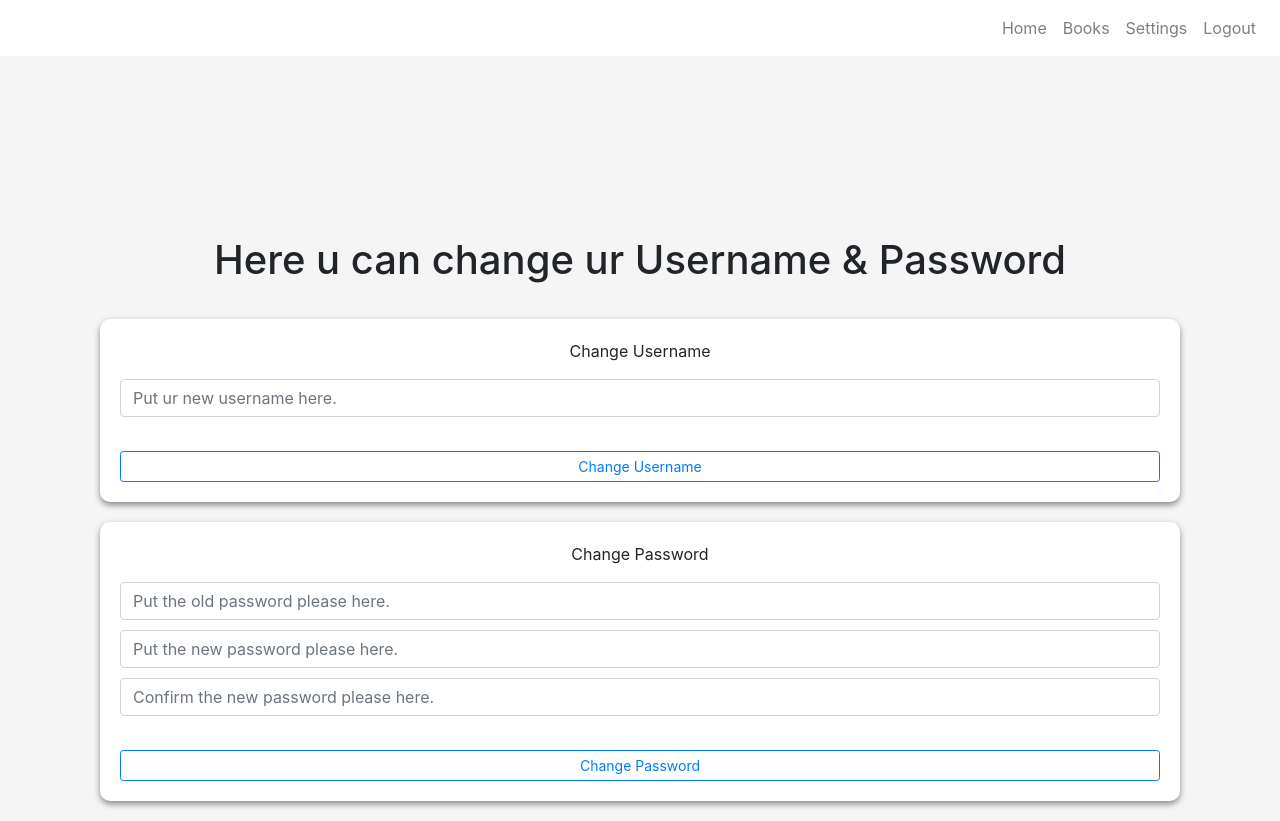
After one commit to viniciusvn/loginpage-flask, a Flask app: page /settings in a window 1280 px wide. The commit adds this page. Run offline with Flask 2, Linux system fonts and the light colour scheme; the visitor is signed in with stand-in values (Sample User, id 1); some libraries are stand-ins or nearby versions.

Commit message:
New page Setting.

```diff
--- a/website/auth.py
+++ b/website/auth.py
@@ -16,14 +16,14 @@ def create():
     db.session.add(new_book)
     db.session.commit()
 
-    return redirect(url_for('views.home'))
+    return redirect(url_for('views.books'))
 
 @auth.route('/delete/<int:book_id>')
 def delete(book_id):
     book_delete = Books.query.filter_by(id = book_id).first()
     db.session.delete(book_delete)
     db.session.commit()
-    return redirect(url_for('views.home'))
+    return redirect(url_for('views.books'))
 
 @auth.route('/update/<int:book_id>', methods=['POST'])
 def update_book(book_id):
@@ -33,7 +33,7 @@ def update_book(book_id):
     book_update.title = new_title
     book_update.author = new_author
     db.session.commit()
-    return redirect(url_for('views.home'))
+    return redirect(url_for('views.books'))
 
 
 @auth.route('/change-status/<int:book_id>')
@@ -41,7 +41,7 @@ def change_status(book_id):
     book_status = Books.query.filter_by(id=book_id).first()
     book_status.read = not book_status.read
     db.session.commit()
-    return redirect(url_for('views.home'))
+    return redirect(url_for('views.books'))
 
 
 @auth.route('/login', methods=['GET', 'POST'])
@@ -101,3 +101,44 @@ def signup():
             return redirect(url_for('views.home'))
 
     return render_template("sign_up.html", user=current_user)
+
+@auth.route('/changeusername', methods=['POST'])
+def changeusername():
+    if request.method == 'POST':
+        newusername = request.form.get('newusername')
+        changeusername = User.query.filter_by(id = current_user.id).first()
+        changeusername.username = newusername
+        db.session.commit()
+        flash('The Username has change successful', category='sucess')
+        return redirect(url_for('auth.settings'))
+
+
+    return render_Template("settings.html", user=current_user)
+@auth.route('/changepassword', methods=['POST'])
+def changepassword():
+    if request.method == 'POST':
+        oldpassword = request.form.get('oldpassword')
+        newpassword = request.form.get('newpassword')
+        confirmpassword = request.form.get('confirmpassword')
+
+        if newpassword == oldpassword:
+            flash('The password can not be equal to the current password!', category='error')
+            return redirect(url_for('auth.settings'))
+        elif newpassword != confirmpassword:
+            flash('The new password and confirm password is not equal!')
+            return redirect(url_for('auth.settings'))
+        elif newpassword == confirmpassword:
+            flash('The new password has change!')
+            changepassword = User.query.filter_by(id = current_user.id).first()
+            newpasswordhash = generate_password_hash(newpassword, method='sha256')
+            changepassword.password = newpasswordhash
+            db.session.commit()
+            flash('The change password has successful', category='success')
+            return redirect(url_for('auth.settings'))
+
+    return render_template("settings.html", user=current_user)
+
+@auth.route('/settings', methods=['GET', 'POST'])
+@login_required
+def settings():
+    return render_template("settings.html", user =current_user)
--- a/website/static/base.css
+++ /dev/null
@@ -1,5 +0,0 @@
-.navbar-nav2 {
-    width: 100%;
-    display: flex;
-    justify-content: space-between;
-}
--- /dev/null
+++ b/website/static/books.css
@@ -0,0 +1,73 @@
+body {
+    background-color: #f5f5f5;
+}
+
+.container {
+    display: flex;
+    flex-direction: column;
+}
+
+.text-center {
+    margin-bottom: 35px;
+}
+
+.book-item-add {
+    text-align: center;
+    background-color: #fff;
+    margin-bottom: 50px;
+    box-shadow: 0px 6px 8px #888;
+    border-radius: 10px;
+    padding: 10px;
+}
+
+.book-list-item {
+    text-align: center;
+    background-color: #fff;
+    margin-bottom: 50px;
+    box-shadow: 4px 6px 13px #888;
+    border-radius: 10px;
+    padding: 10px;
+}
+
+.input-book,
+.book-list-info,
+.book-list-container,
+.welcome-title {
+    display: flex;
+    flex-direction: column;
+    margin-bottom: 35px;
+}
+
+.form-control {
+    margin-bottom: 10px !important;
+}
+
+.btn.btn-outline-primary.btn-sm {
+    align: center !important;
+}
+
+.form-show-book {
+    display: flex;
+    flex-direction: column;
+}
+
+.book-read {
+    align-self: center;
+}
+
+.book-option {
+    color: #007bff;
+    text-align: center;
+}
+
+.form-buttons {
+    text-align: center;
+    display: flex;
+    flex-direction: column;
+}
+
+.navbar-nav2 {
+    width: 100%;
+    display: flex;
+    justify-content: flex-end;
+}
--- a/website/static/home.css
+++ b/website/static/home.css
@@ -1,49 +1,3 @@
-body {
-    background-color: #f5f5f5;
+.container {
+    margin-top: 90px;
 }
-
-.container {
-    display: flex;
-    flex-direction: column;
-}
-
-.book-item-add {
-    text-align: center;
-}
-
-.input-book,
-.book-list-info,
-.book-list-container,
-.welcome-title {
-    display: flex;
-    flex-direction: column;
-    margin-bottom: 35px;
-}
-
-.form-control {
-    margin-bottom: 10px !important;
-}
-
-.btn.btn-outline-primary.btn-sm {
-    align: center !important;
-}
-
-.form-show-book {
-    display: flex;
-    flex-direction: column;
-}
-
-.book-read {
-    align-self: center;
-}
-
-.book-option {
-    color: #007bff;
-    text-align: center;
-}
-
-.form-buttons {
-    text-align: center;
-    display: flex;
-    flex-direction: column;
-}
--- /dev/null
+++ b/website/static/settings.css
@@ -0,0 +1,20 @@
+.container {
+    display: flex;
+    flex-direction: column;
+}
+
+.form-change {
+    margin-bottom: 20px;
+    background-color: #fff;
+    box-shadow: 0px 3px 6px #888;
+    border-radius: 10px;
+    padding: 20px;
+}
+
+.btn.btn-outline-primary.btn-sm {
+    width: 100%;
+}
+
+.text-label {
+    align: center;
+}
--- a/website/templates/base.html
+++ b/website/templates/base.html
@@ -8,8 +8,10 @@
     <link rel="stylesheet" href="https://stackpath.bootstrapcdn.com/font-awesome/4.7.0/css/font-awesome.min.css" crossorigin="anonymous" />
     <link href="https://fonts.googleapis.com/icon?family=Material+Icons" rel="stylesheet">
     <link rel="stylesheet" href="{{url_for('static', filename='home.css')}}">
+    <link rel="stylesheet" href="{{url_for('static', filename='books.css')}}">
     <link rel="stylesheet" href="{{url_for('static', filename='login.css')}}">
     <link rel="stylesheet" href="{{url_for('static', filename='sign_up.css')}}">
+    <link rel="stylesheet" href="{{url_for('static', filename='settings.css')}}">
     <link rel="stylesheet" href="{{url_for('static', filename='base.css')}}">
     <title>{% block title %}Home{% endblock %}</title>
 </head>
@@ -23,6 +25,8 @@
             <div class="navbar-nav navbar-nav2">
                 {% if user.is_authenticated %}
                 <a class="nav-item nav-link" id="home" href="/">Home</a>
+                <a class="nav-item nav-link" id="books" href="/books">Books</a>
+                <a class="nav-item nav-link" id="settings" href="/settings">Settings</a>
                 <a class="nav-item nav-link" id="logout" href="/logout">Logout</a> {% else %}
                 <div class="navbar-nav">
                     <a class="nav-item nav-link" id="login" href="/login">Login</a>
--- /dev/null
+++ b/website/templates/settings.html
@@ -0,0 +1,29 @@
+{% extends "base.html" %} {% block title %}Settings Account{% endblock %} {% block content %}
+
+<div class="container">
+    <h1 class="text-center">Here u can change ur Username & Password</h1>
+    <form action='/changeusername' method='POST' class="form-change">
+        <p align="center">Change Username</p>
+        <div class="form-change-username">
+            <input type="text" class="form-control" id="newusername" name="newusername" placeholder="Put ur new username here." />
+        </div>
+        <br>
+        <button type="submit" class="btn btn-outline-primary btn-sm">Change Username</button>
+    </form>
+
+    <form action='/changepassword' method='POST' class="form-change">
+        <p align="center">Change Password</p>
+        <div class=" form-change-password ">
+            <input type="password " class="form-control" id="oldpassword " name="oldpassword " placeholder="Put the old password please here. " />
+        </div>
+        <div class="form-change-password ">
+            <input type="password " class="form-control" id="newpassword " name="newpassword " placeholder="Put the new password please here. " />
+        </div>
+        <div class="form-change-password ">
+            <input type="password " class="form-control" id="confirmpassword " name="confirmpassword " placeholder="Confirm the new password please here. " />
+        </div>
+        <br>
+        <button type="submit " class="btn btn-outline-primary btn-sm">Change Password</button>
+    </form>
+</div>
+{% endblock %}
```
Also changed, not shown: website/templates/books.html (added, +37 -0 lines), website/templates/home.html (+5 -36 lines), website/views.py (+7 -1 lines), website/models.py (line endings or trailing spaces).
